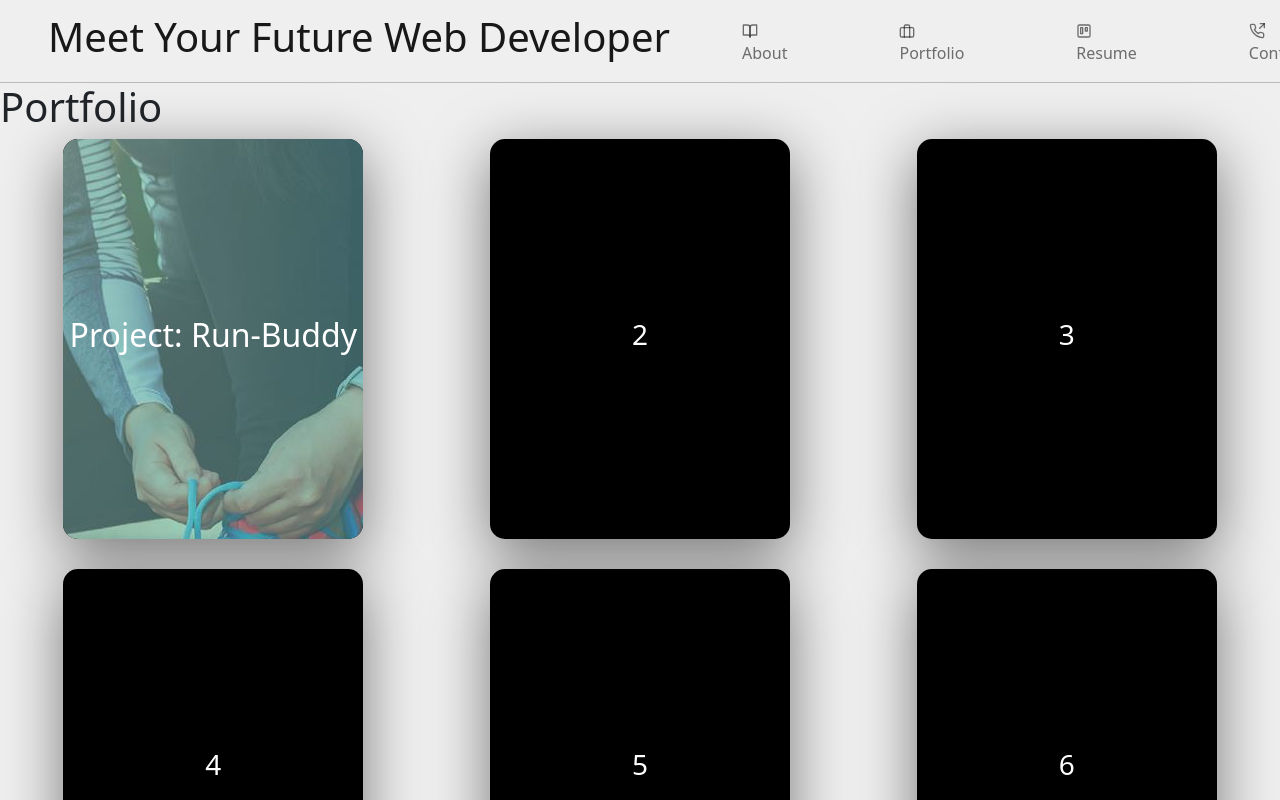
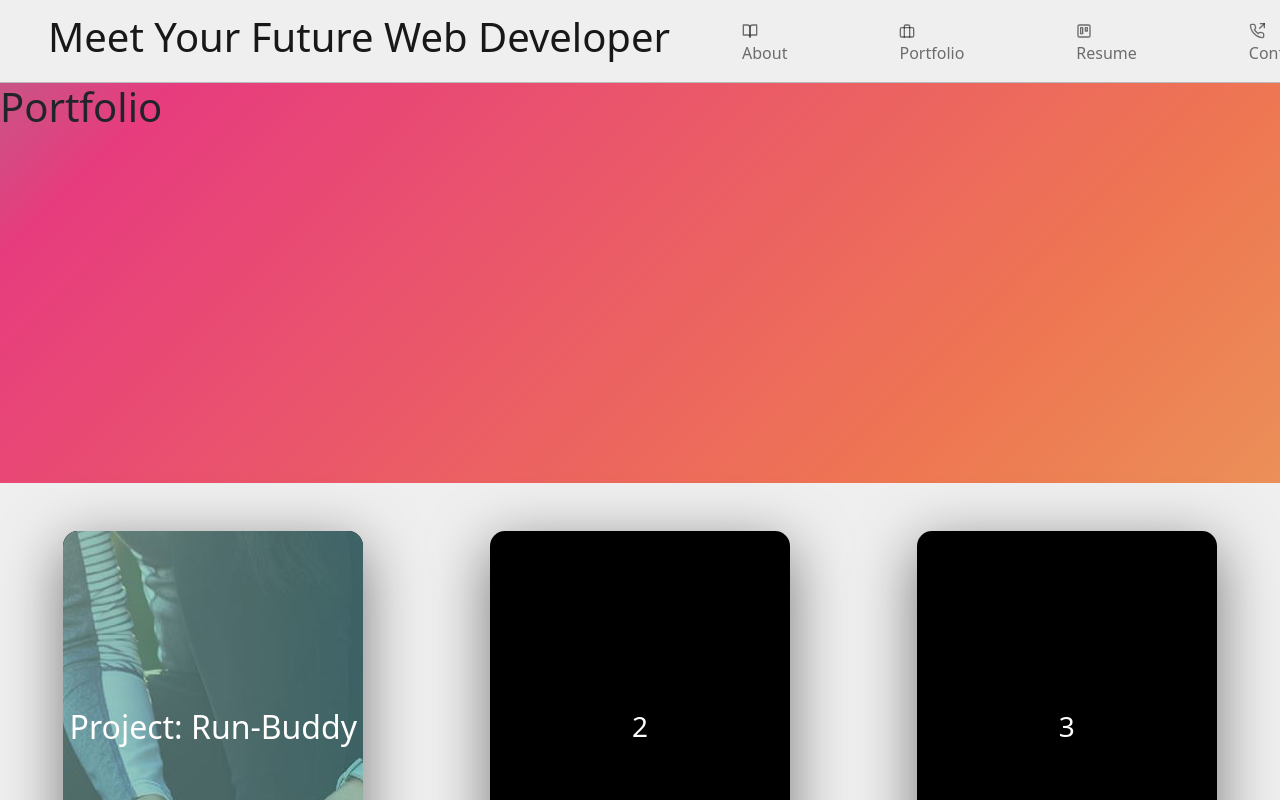
Before and after one commit to rprice000/portfolio-v2, a React (Create React App) app in the folder client/: page /portfolio in a window 1280 px wide. Shown: the top 800 px of the page. Built offline with nearby package versions, Linux system fonts and the light colour scheme.

Commit message:
portfolio hero background added

```diff
--- a/client/src/pages/Portfolio/Portfolio.css
+++ b/client/src/pages/Portfolio/Portfolio.css
@@ -7,6 +7,44 @@
   padding: 0;
   min-height: 100vh;
 }
+
+#portfolio-hero {
+    background: linear-gradient(-45deg,rgb(231, 190, 100), #ee7752, #e73c7e, #23d5ab, #23a6d5, purple, black);
+    background-size: 400% 400%;
+    animation: gradient 15s ease infinite;
+    width: 100%;
+    height: 50vh;
+}
+
+@keyframes gradient {
+    0% {
+        background-position: 0% 50%;
+    }
+    50% {
+        background-position: 100% 50%;
+    }
+    100% {
+        background-position: 0% 50%;
+    }
+}
+
+
+
+
+
+
+
+
+
+
+
+
+
+
+
+
+
+
 
 
 .card-column {
@@ -48,6 +86,9 @@
   height: 60px;
 }
 
+.cards:hover .card-content-spacing.card-cover h2 {
+  font-size: 1.5em;
+}
 
 .cards:nth-child(1) .card-content-spacing.card-cover {
   border-radius: 15px;
@@ -55,3 +96,12 @@
   background-repeat: no-repeat;
   background-position: center;
 }
+
+
+@media screen and (max-width: 900px) {
+
+
+
+
+
+}
--- a/client/src/pages/Portfolio/Portfolio.js
+++ b/client/src/pages/Portfolio/Portfolio.js
@@ -20,7 +20,7 @@ const Portfolio = () => {
 
     return (
             <div id="portfolio-page">
-                <section id="portfolio-hero">
+                <section id="portfolio-hero" className="mb-5">
                 <h1>Portfolio</h1>
                 </section>
                 <Container fluid>
```
